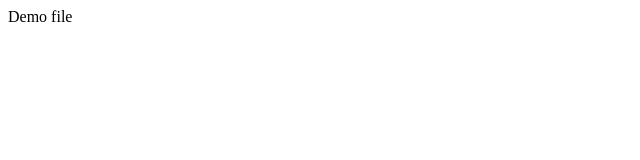
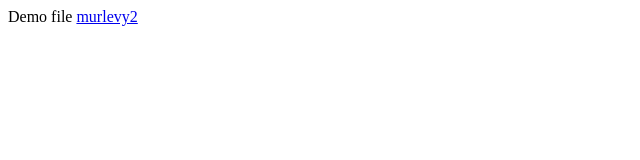
Before and after one commit to Murlevy2/demo, a plain HTML site: page index.html in a window 1280 px wide. Shown: the full height of the page, 0-640 px from the left. Drawn offline with Linux system fonts and the light colour scheme.

Commit message:
Link to murlevy2 added

```diff
--- a/index.html
+++ b/index.html
@@ -8,5 +8,6 @@
 </head>
 <body>
     Demo file
+    <a href="https://murlevy2.ru">murlevy2</a>
 </body>
 </html>
```
